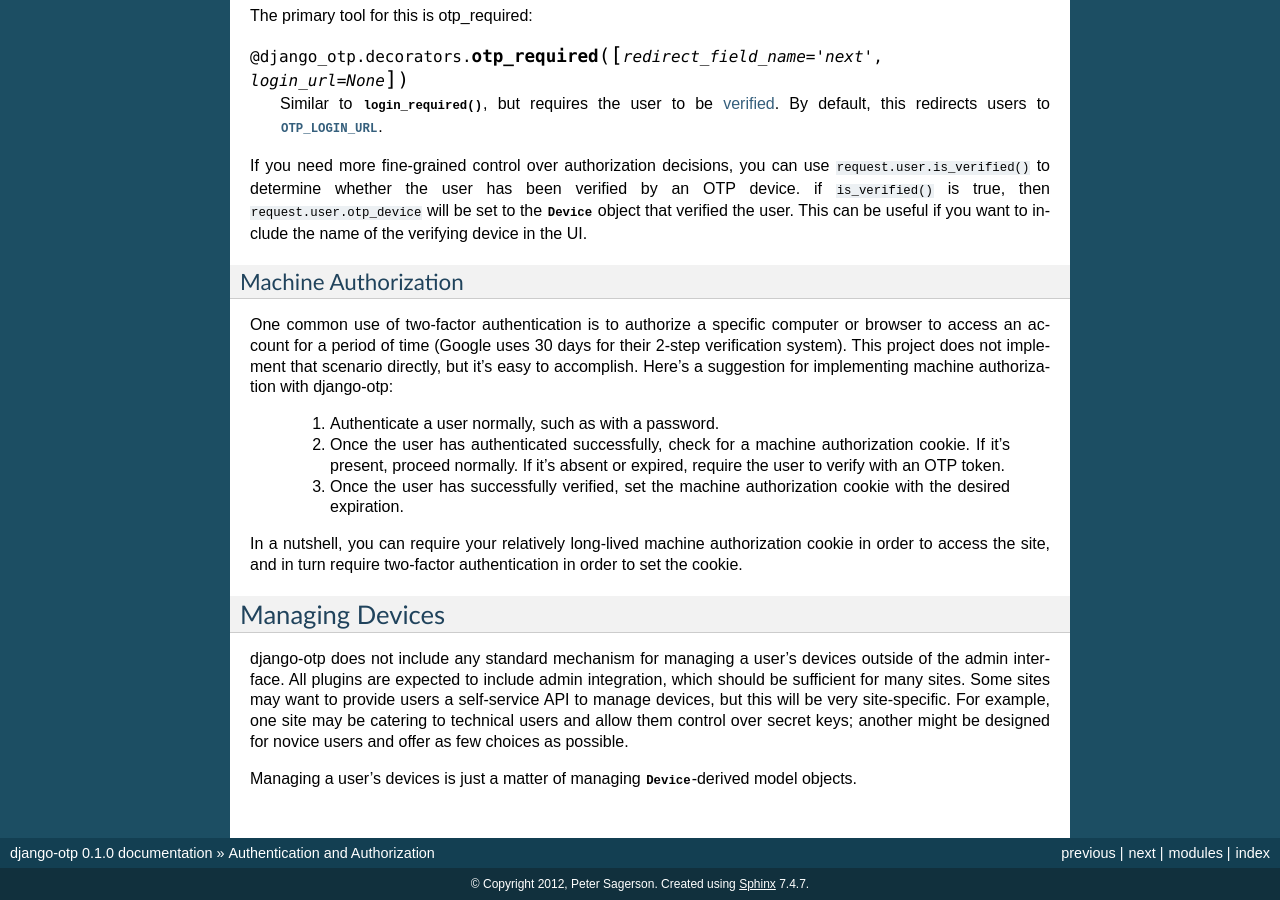
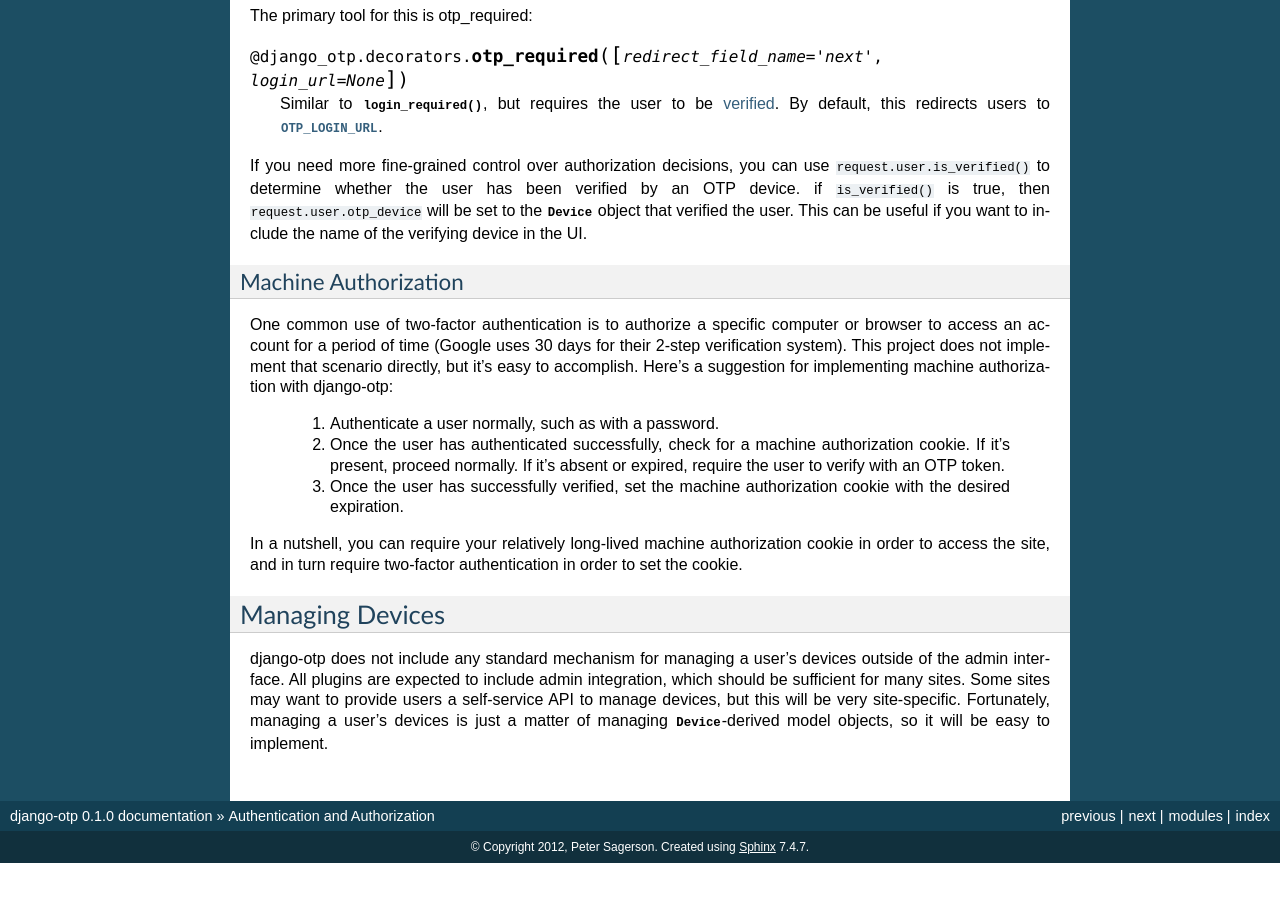
Before and after one commit to django-otp/django-otp, a Sphinx documentation site: the page built from docs/source/auth.rst, in a window 1280 px wide and 900 px high, scrolled down 2743 px. Built offline with Sphinx 7.4.7, drawn with Linux system fonts in a browser that asks for light colours; after the commit the page ends 3606 px from its top, so only the background shows below that.

```diff
--- a/docs/source/auth.rst
+++ b/docs/source/auth.rst
@@ -177,9 +177,6 @@
 outside of the admin interface. All plugins are expected to include admin
 integration, which should be sufficient for many sites. Some sites may want to
 provide users a self-service API to manage devices, but this will be very
-site-specific. For example, one site may be catering to technical users and
-allow them control over secret keys; another might be designed for novice users
-and offer as few choices as possible.
-
-Managing a user's devices is just a matter of managing
-:class:`~django_otp.models.Device`-derived model objects.
+site-specific. Fortunately, managing a user's devices is just a matter of
+managing :class:`~django_otp.models.Device`-derived model objects, so it will be
+easy to implement.
```
Also changed, not shown: other parts of docs/source/auth.rst (+1 -1 lines), docs/source/overview.rst (+60 -2 lines), 3 other files.
